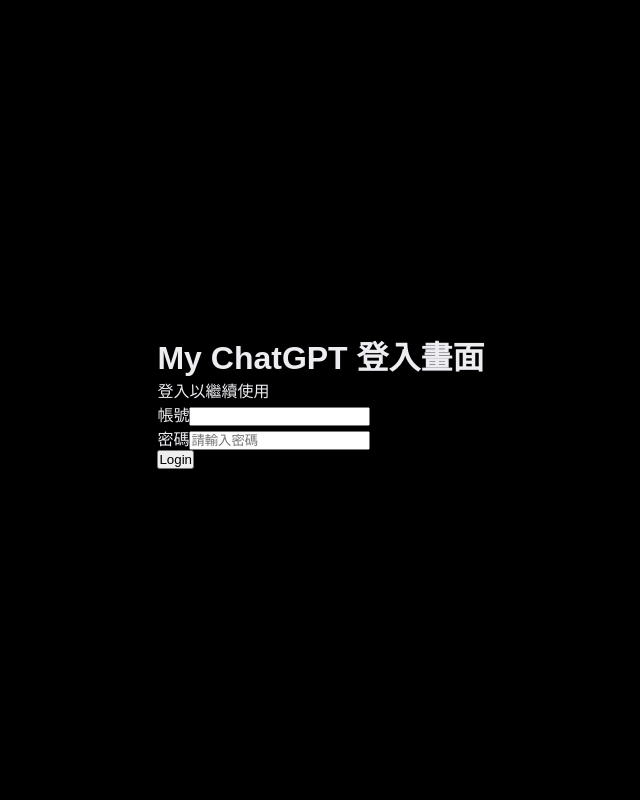
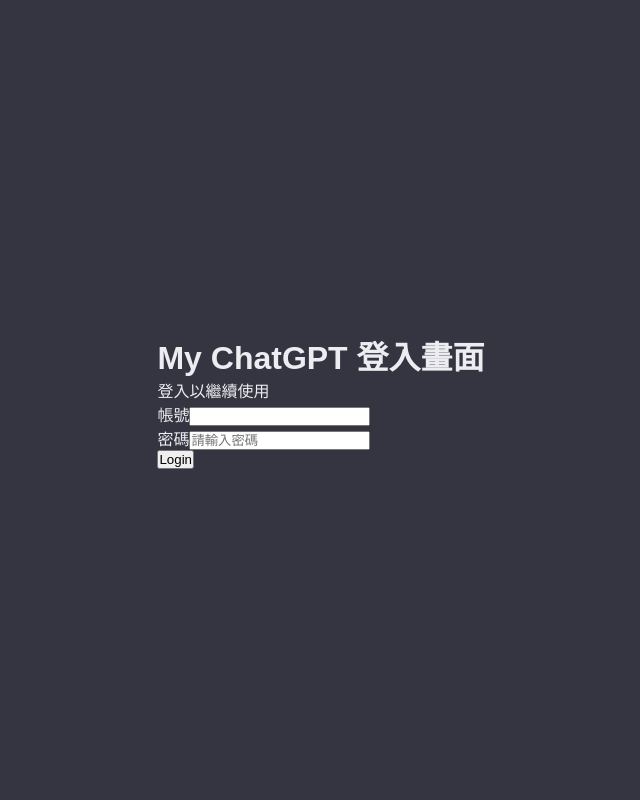
Before and after one commit to jizang/MyCustomizeGPT20251210, a Flask app: page /login in a window 1280 px wide. Shown: the whole page, without its empty margins (319-959 px from the left). Run offline with Flask 3, Linux system fonts and the light colour scheme.

Commit message:
change background color

```diff
--- a/templates/login.html
+++ b/templates/login.html
@@ -20,7 +20,7 @@
             justify-content: center;
             align-items: center;
             min-height: 100vh;
-            background-color: black;
+            background-color: #343541;
             color: #ececf1;
         }
     </style>
```
